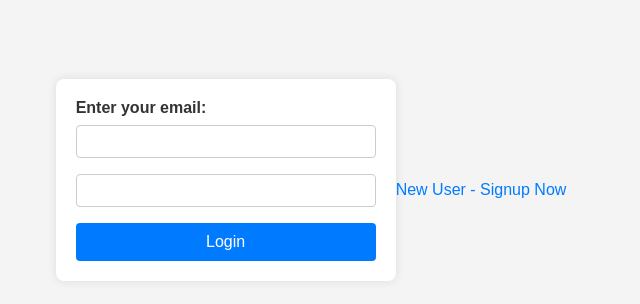
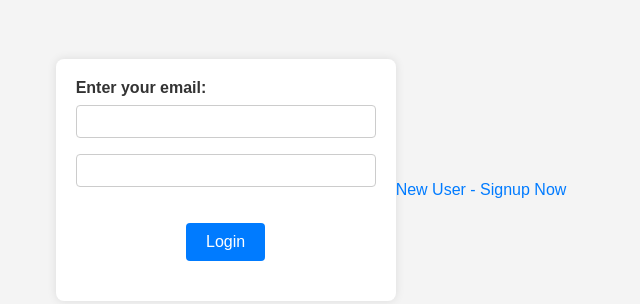
Before and after one commit to Hariharan1714/exp2, a website: page public/Login/login.html in a window 1280 px wide. Shown: the part 220-524 px from the top of the page, without its empty margins (329-969 px from the left). Drawn offline with nearby package versions, Linux system fonts and the light colour scheme.

Commit message:
button size change

```diff
--- a/public/styles.css
+++ b/public/styles.css
@@ -42,14 +42,16 @@ select {
 }
 
 button {
-    width: 100%;
-    padding: 10px;
+    width: auto;
+    padding: 10px 20px;
     background-color: #007bff;
     color: white;
     border: none;
     border-radius: 4px;
     cursor: pointer;
     font-size: 16px;
+    display: block;
+    margin: 20px auto;
 }
 
 button:hover {
```
